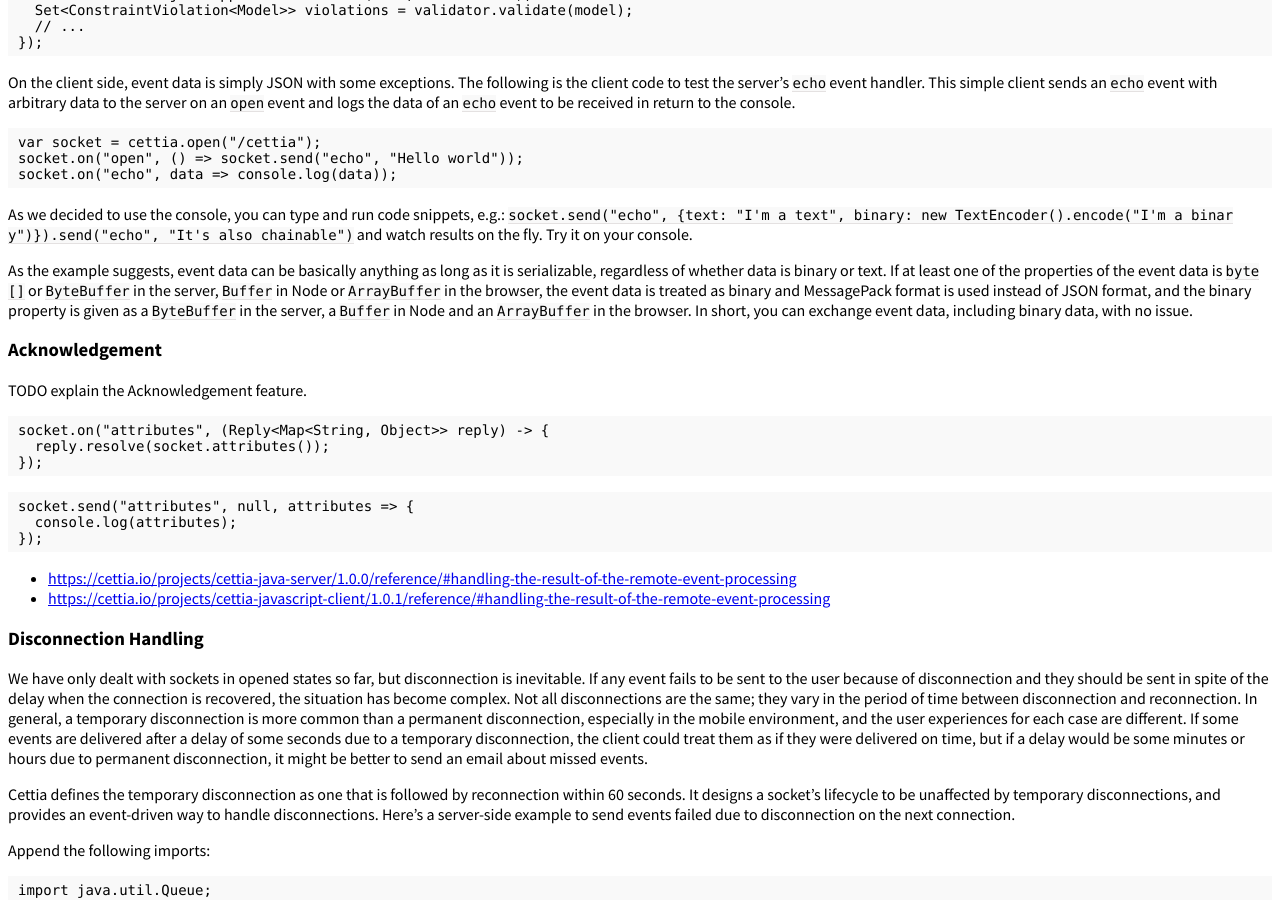
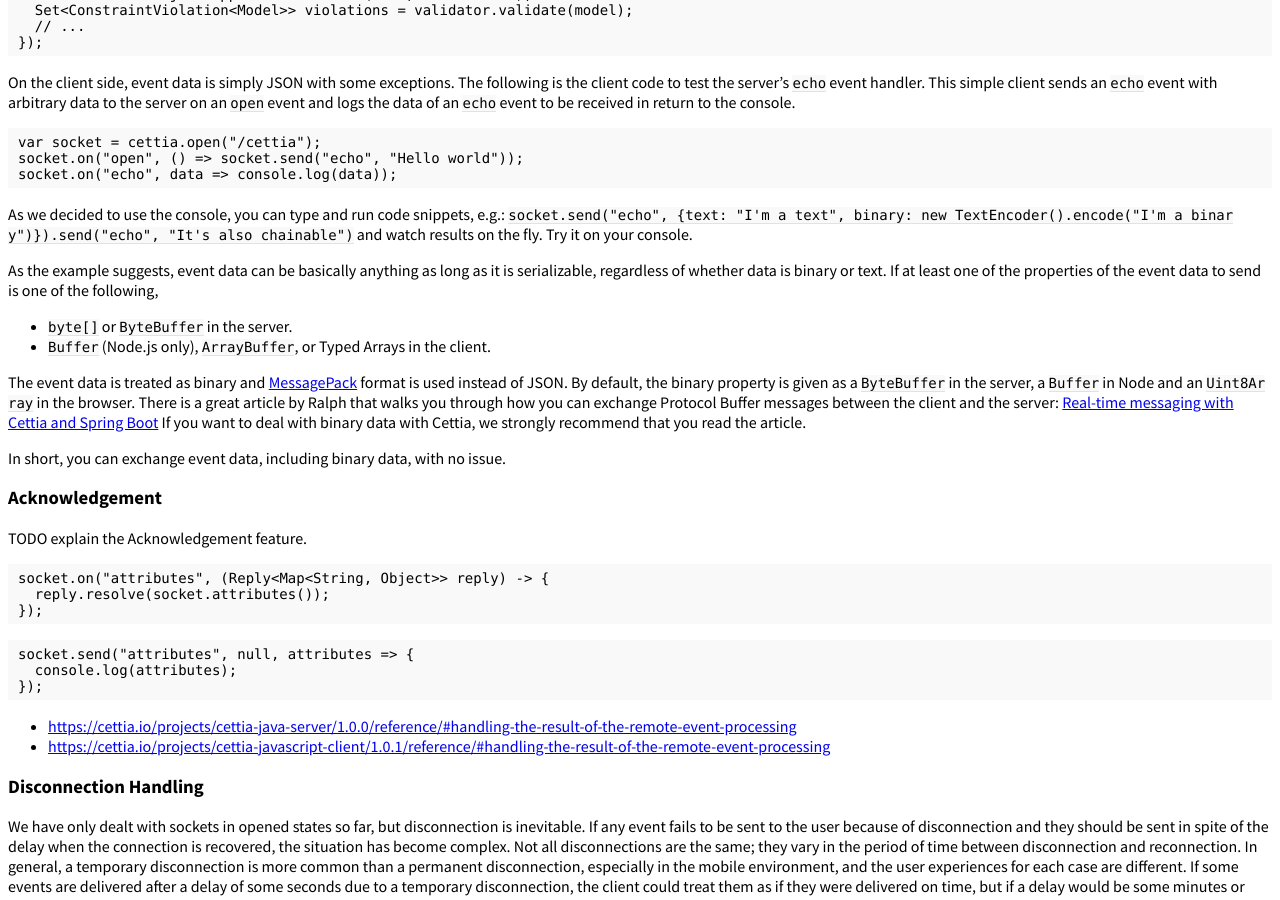
Before and after one commit to cettia/cettia.github.io, a Jekyll site: the page built from guides/cettia-tutorial.md, in a window 1280 px wide and 900 px high, scrolled down 8623 px. Built offline with Jekyll 4.4.1, drawn with Linux system fonts in a browser that asks for light colours; a style sheet for code colours, icons or effects is not loaded.

Commit message:
Improve explanation for binary data handling
And fix incorrect header level in getting started guide

```diff
--- a/guides/cettia-tutorial.md
+++ b/guides/cettia-tutorial.md
@@ -438,7 +438,14 @@ socket.on("echo", data => console.log(data));
 
 As we decided to use the console, you can type and run code snippets, e.g.: `socket.send("echo", {text: "I'm a text", binary: new TextEncoder().encode("I'm a binary")}).send("echo", "It's also chainable")` and watch results on the fly. Try it on your console.
 
-As the example suggests, event data can be basically anything as long as it is serializable, regardless of whether data is binary or text. If at least one of the properties of the event data is `byte[]` or `ByteBuffer` in the server, `Buffer` in Node or `ArrayBuffer` in the browser, the event data is treated as binary and MessagePack format is used instead of JSON format, and the binary property is given as a `ByteBuffer` in the server, a `Buffer` in Node and an `ArrayBuffer` in the browser. In short, you can exchange event data, including binary data, with no issue.
+As the example suggests, event data can be basically anything as long as it is serializable, regardless of whether data is binary or text. If at least one of the properties of the event data to send is one of the following,
+
+- `byte[]` or `ByteBuffer` in the server.
+- `Buffer` (Node.js only), `ArrayBuffer`, or Typed Arrays in the client.
+
+The event data is treated as binary and [MessagePack](https://msgpack.org/) format is used instead of JSON. By default, the binary property is given as a `ByteBuffer` in the server, a `Buffer` in Node and an `Uint8Array` in the browser. There is a great article by Ralph that walks you through how you can exchange Protocol Buffer messages between the client and the server: [Real-time messaging with Cettia and Spring Boot](https://golb.hplar.ch/2019/01/cettia-springboot.html#todo-example) If you want to deal with binary data with Cettia, we strongly recommend that you read the article.
+
+In short, you can exchange event data, including binary data, with no issue.
 
 ### Acknowledgement
 
```
Also changed, not shown: guides/getting-started.md (+3 -3 lines).
